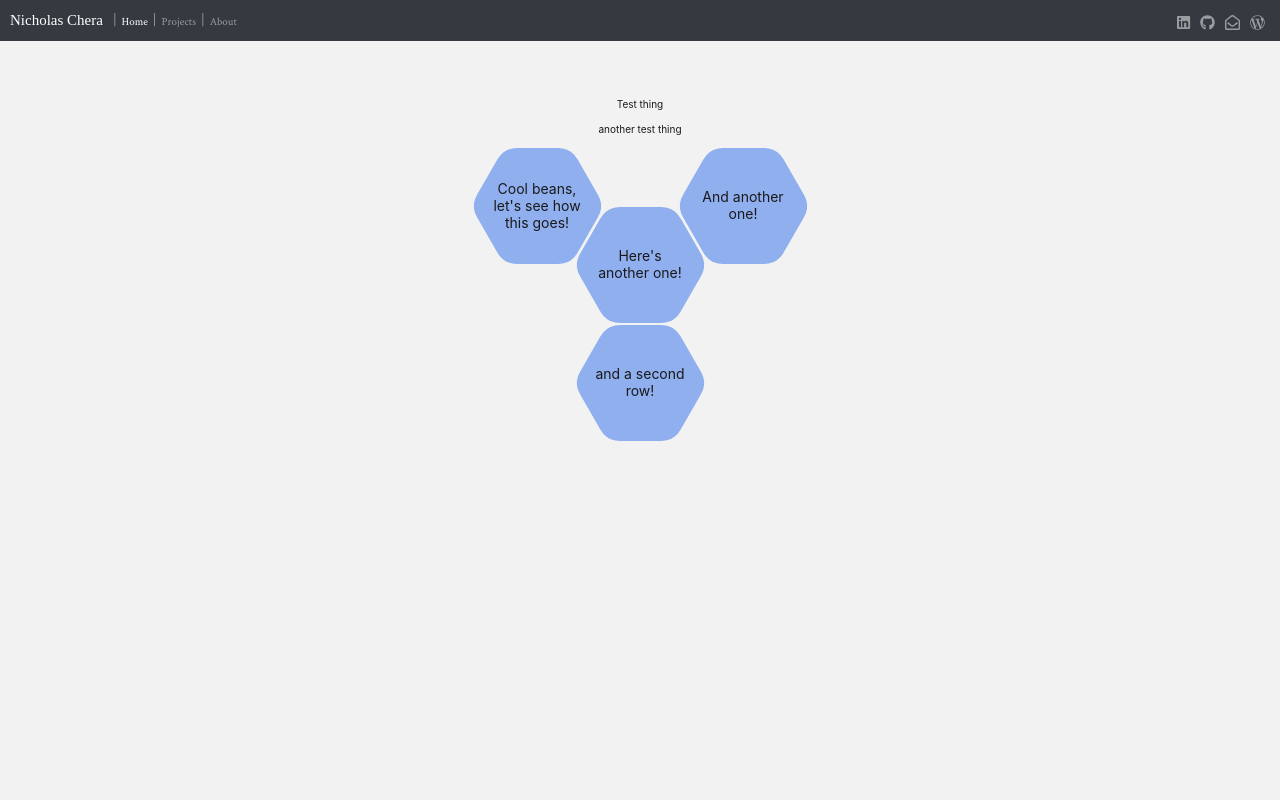
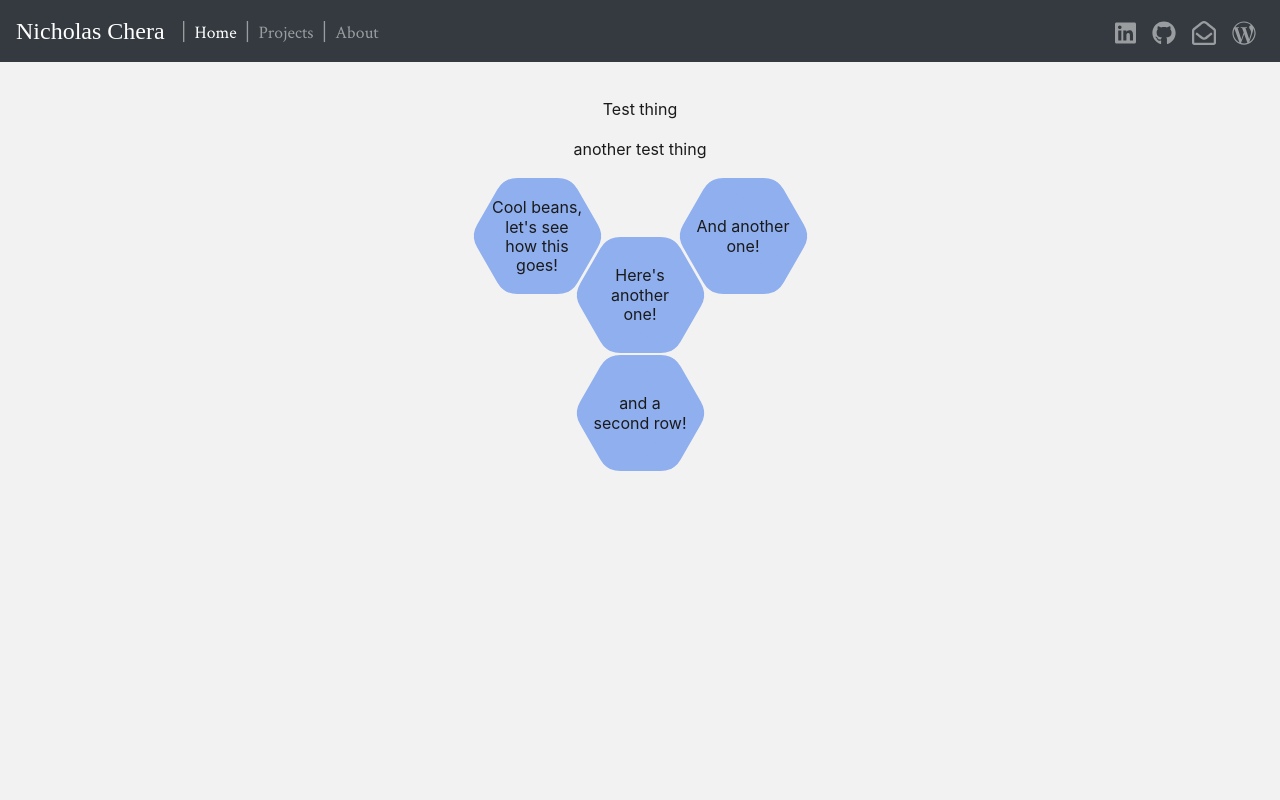
Before and after one commit to ffroggy/kul-website, a Django app: page /home/ in a window 1280 px wide. Run offline with Django 3.2, Linux system fonts and the light colour scheme; parts of the project's set-up code (start-up, migrations or seed data) failed here and were passed over; some libraries are stand-ins or nearby versions; some web fonts are replaced.

Commit message:
Hexagon minor refinements

```diff
--- a/kulsite/static/css/style.css
+++ b/kulsite/static/css/style.css
@@ -63,7 +63,6 @@ justify-content: space-around;
 }
 html {
   font-family: 'Crimson Text', Georgia, serif;
-  font-size: 62.5%;
 }
 body {
   color: hsl(0, 0%, 10%);
@@ -134,7 +133,7 @@ body {
   left: 50%;
   transform: translate(-50%, -50%);
   width: 140%;
-  font-size: 1.4rem;
+  font-size: 1rem;
   line-height: 1.2;
   z-index: 100;
 }
```
